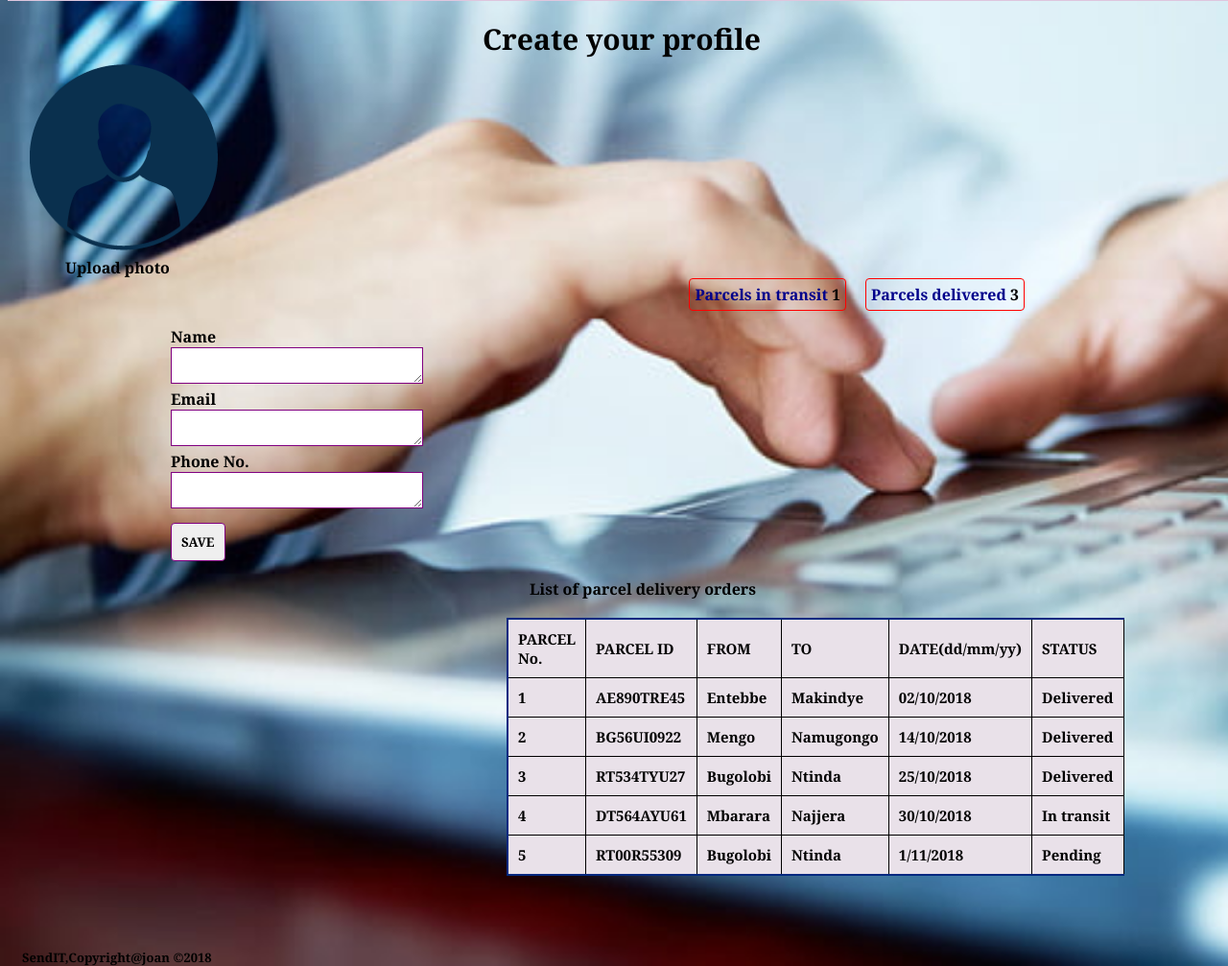
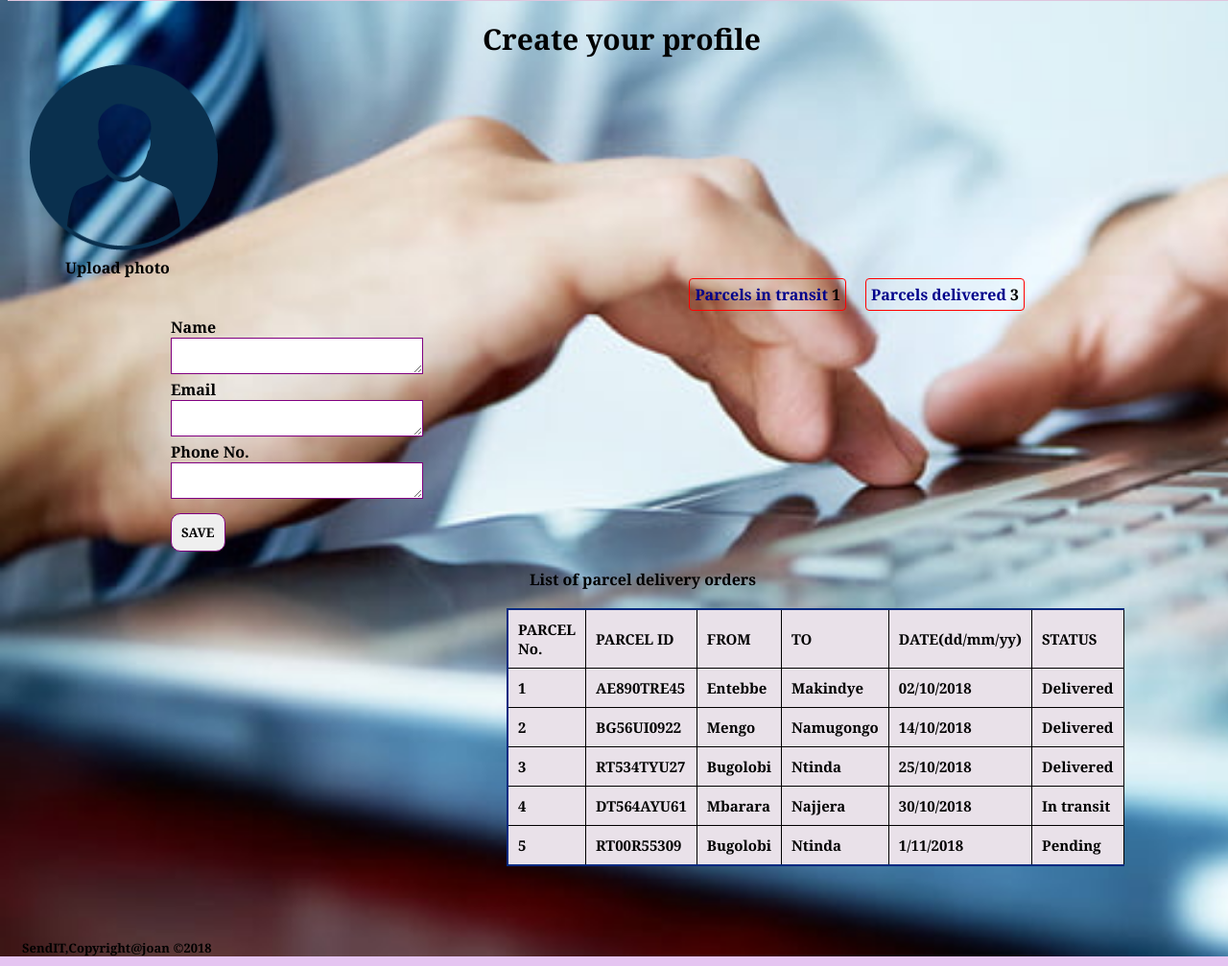
Before and after one commit to nearjay06/sendIt_challenge, a plain HTML site: page pages/profile.html in a window 1280 px wide. Shown: the part 220-1227 px from the top of the page at 96% size. Drawn offline with Linux system fonts and the light colour scheme.

Commit message:
modify css file

```diff
--- a/css/style.css
+++ b/css/style.css
@@ -459,7 +459,7 @@ background-size: cover;
    font-family: cambria;
    font-weight: bold;
    font-size: 16px;
-   padding-top:50px;
+   padding-top:40px;
    margin-left:170px;
 
    }
@@ -468,17 +468,16 @@ background-size: cover;
      border:1px solid purple;
      padding:3px;
    }
+ .fill1 button {
+   padding: 10px;
+   border: 1px solid purple;
+   font-family: cambria;
+   font-weight: bold;
+   border-radius: 10px;
+   margin-top: 10px;
 
+       }
 
- .fill1 button{
-   padding:10px;
-   border:1px solid purple;
-   font-family:cambria;
-   font-weight:bold;
-   border-radius:4px;
-   margin-top:10px;
-
- }
  .fill2{
    font-family: cambria;
    font-weight: bold;
@@ -500,9 +499,10 @@ background-size: cover;
   font-size:15px;
   background-color:rgb(233, 225, 233);
   margin-left:350px;
-  margin-top:3%;
+  /* margin-top:3%; */
   border-collapse: collapse;
   border-right:1px solid black;
+
 
 }
 
```
